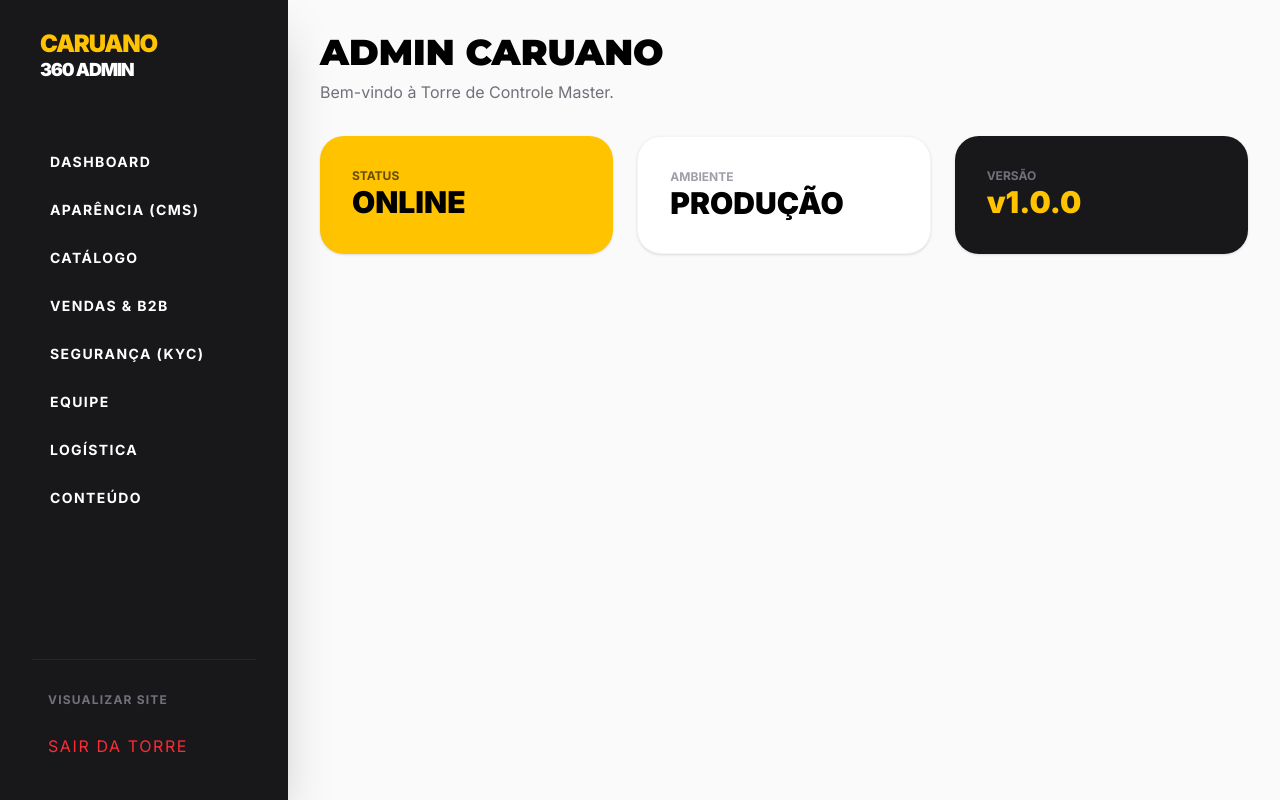
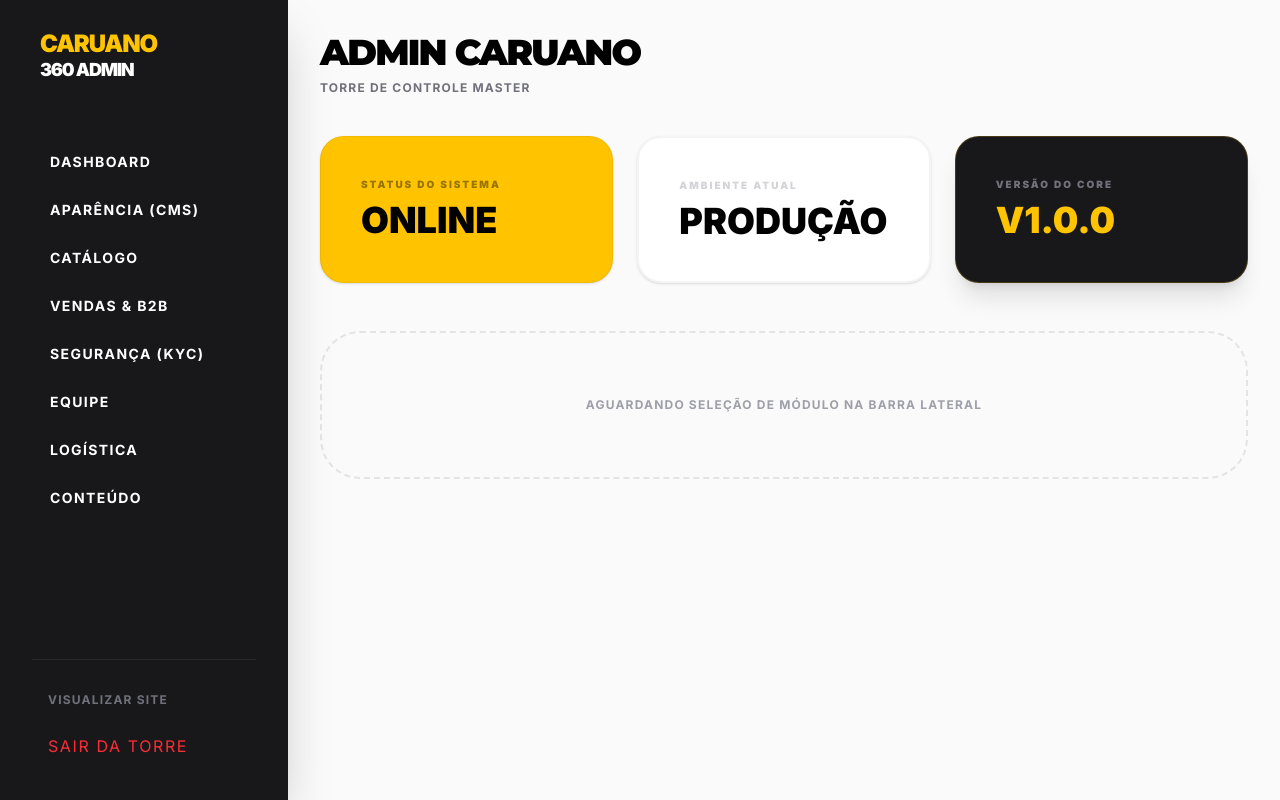
Before and after one commit to caruano-app/marketplace050626, a Next.js app: page /admin in a window 1280 px wide. Built offline with nearby package versions, Linux system fonts and the light colour scheme.

Commit message:
Refactor AdminControlTower layout and styles
Updated styling and structure of the Admin Control Tower component.

```diff
--- a/src/components/admin/admin-control-tower.tsx
+++ b/src/components/admin/admin-control-tower.tsx
@@ -3,13 +3,27 @@ import React from 'react';
 
 export default function AdminControlTower() {
   return (
-    <div className="p-8">
-      <h1 className="text-4xl font-black text-black font-montserrat uppercase mb-2">Admin Caruano</h1>
-      <p className="text-zinc-500 mb-8">Bem-vindo à Torre de Controle Master.</p>
+    <div className="p-8 font-inter">
+      <h1 className="text-4xl font-black text-black font-montserrat uppercase mb-2 tracking-tighter">Admin Caruano</h1>
+      <p className="text-zinc-500 mb-10 font-bold uppercase text-xs tracking-widest">Torre de Controle Master</p>
+
       <div className="grid grid-cols-1 md:grid-cols-3 gap-6">
-        <div className="bg-[#FFC300] p-8 rounded-3xl shadow-sm"><p className="font-bold uppercase opacity-60 text-xs">Status</p><p className="text-3xl font-black">ONLINE</p></div>
-        <div className="bg-white p-8 rounded-3xl border border-zinc-100 shadow-sm"><p className="font-bold uppercase text-zinc-400 text-xs">Ambiente</p><p className="text-3xl font-black">PRODUÇÃO</p></div>
-        <div className="bg-zinc-900 p-8 rounded-3xl shadow-sm text-white"><p className="font-bold uppercase text-zinc-500 text-xs">Versão</p><p className="text-3xl font-black text-[#FFC300]">v1.0.0</p></div>
+        <div className="bg-[#FFC300] p-10 rounded-3xl shadow-sm border border-black/5">
+          <p className="font-black uppercase opacity-40 text-[10px] tracking-[0.2em] mb-2">Status do Sistema</p>
+          <p className="text-4xl font-black text-black">ONLINE</p>
+        </div>
+        <div className="bg-white p-10 rounded-3xl border-2 border-zinc-100 shadow-sm">
+          <p className="font-black uppercase text-zinc-300 text-[10px] tracking-[0.2em] mb-2">Ambiente Atual</p>
+          <p className="text-4xl font-black text-black">PRODUÇÃO</p>
+        </div>
+        <div className="bg-zinc-900 p-10 rounded-3xl shadow-xl text-white border border-[#FFC300]/20">
+          <p className="font-black uppercase text-zinc-500 text-[10px] tracking-[0.2em] mb-2">Versão do Core</p>
+          <p className="text-4xl font-black text-[#FFC300]">V1.0.0</p>
+        </div>
+      </div>
+
+      <div className="mt-12 p-16 border-2 border-dashed border-zinc-200 rounded-[40px] text-center">
+        <p className="text-zinc-400 font-bold uppercase text-xs tracking-widest">Aguardando seleção de módulo na barra lateral</p>
       </div>
     </div>
   );
```
